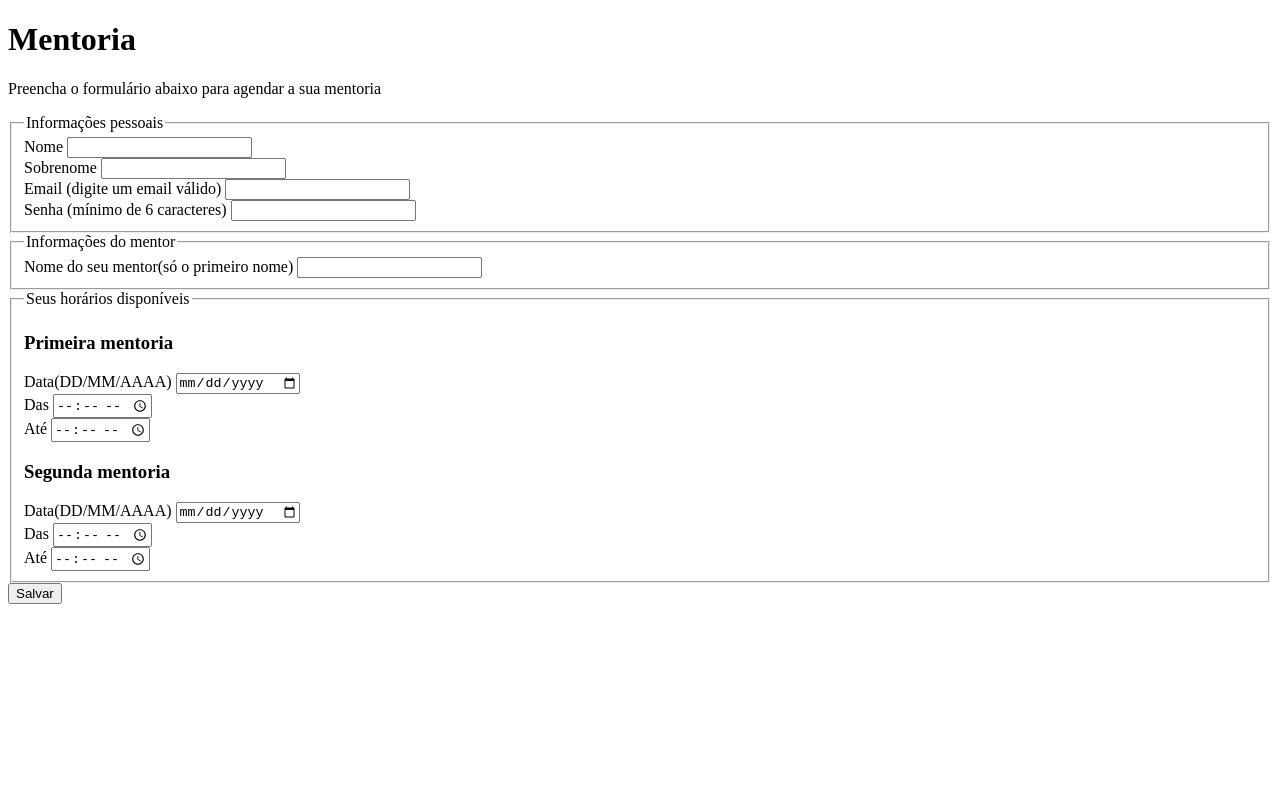
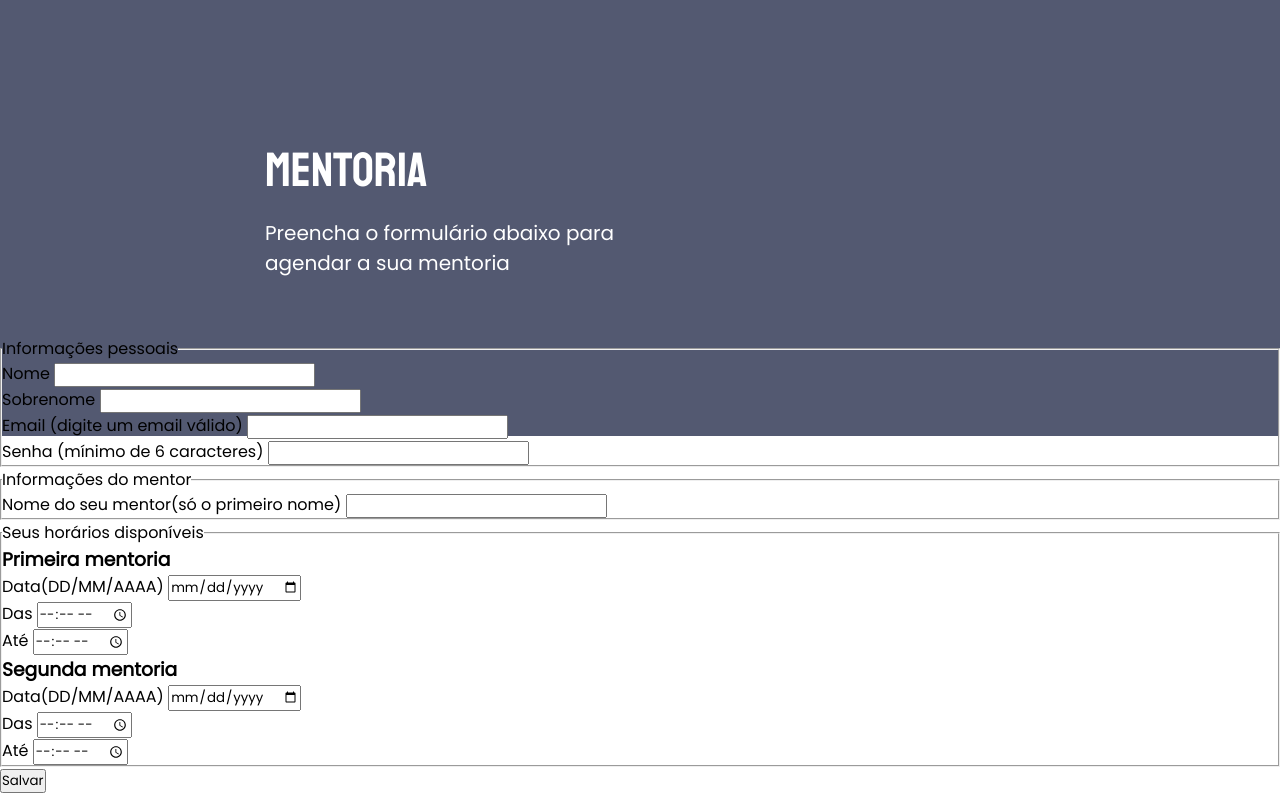
Before and after one commit to angelo-ambrosio/desafio-03a-explorer-rocketseat, a plain HTML site: page index.html in a window 1280 px wide. Drawn offline with Linux system fonts and the light colour scheme.

Commit message:
estilização header finalizada

```diff
--- a/index.html
+++ b/index.html
@@ -7,14 +7,17 @@
     <meta http-equiv="X-UA-Compatible" content="IE=edge">
     <meta name="viewport" content="width=device-width, initial-scale=1.0">
     <title>Mentoria</title>
+    <link rel="stylesheet" href="style.css">
 
     <link href="https://fonts.googleapis.com/css2?family=Poppins&family=Staatliches&display=swap" rel="stylesheet">
 </head>
 <body>
 
     <header>
-        <h1>Mentoria</h1>
-        <p>Preencha o formulário abaixo para agendar a sua mentoria</p>
+        <div class="header-container">
+            <h1>Mentoria</h1>
+            <p>Preencha o formulário abaixo para agendar a sua mentoria</p>
+        </div>
     </header>
 
     <form id="main-form">
--- a/style.css
+++ b/style.css
@@ -4,3 +4,40 @@ font-family: 'Poppins', sans-serif;
 font-family: 'Staatliches', cursive;
 
 */
+
+* {
+    margin: 0;
+    padding: 0;
+    box-sizing: border-box;
+    font-family: 'Poppins', sans-serif;
+}
+
+.header-container {
+    width: 750px;
+    padding-top: 140px;
+    margin: 0px auto 58px;
+    text-align: left;
+}
+
+header h1 {
+    font-family: 'Staatliches', cursive;
+    font-size: 48px;
+    margin-bottom: 18px;
+    font-weight: normal;
+    color: white;
+}
+
+header p {
+    font-size: 20px;
+    color: white;
+    width: 375px;
+}
+
+header::before{
+    content: '';
+    position: absolute;
+    z-index: -1;
+    width: 100%;
+    height: 436px;
+    background: #535971;
+}
```
